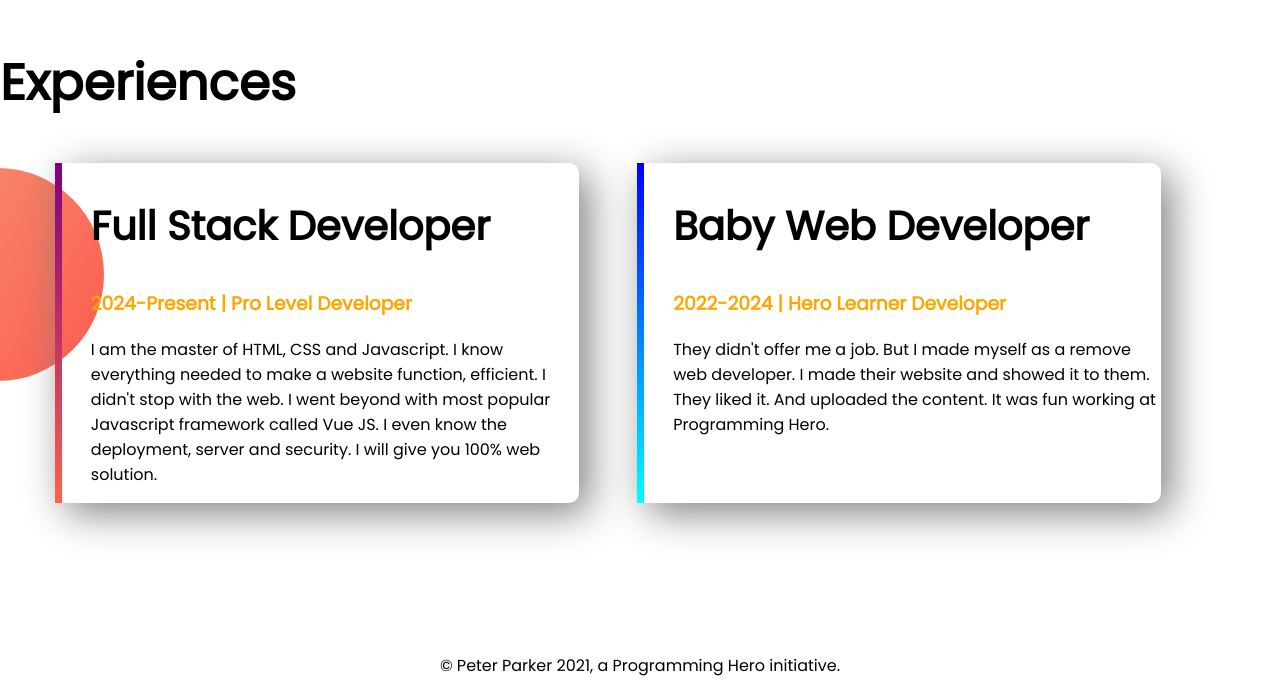
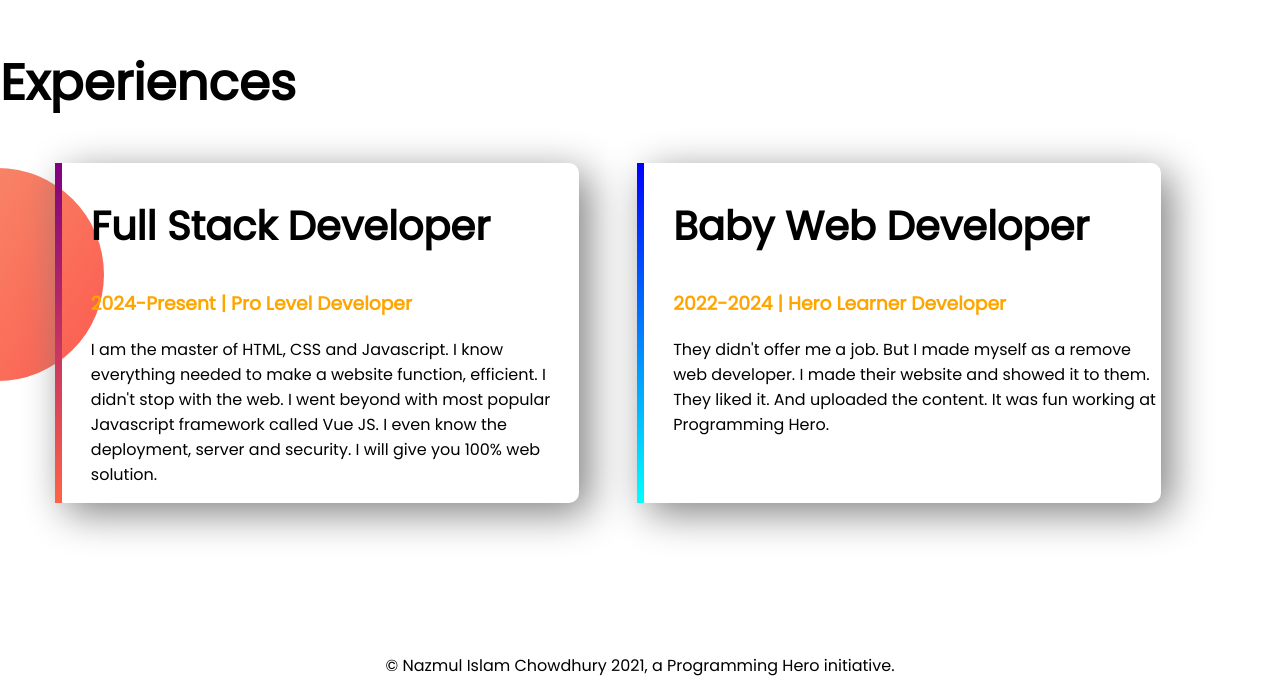
Before and after one commit to saimon1609/developer-Portfolio, a plain HTML site: page index.html in a window 1280 px wide. Shown: the part 1242-1936 px from the top of the page. Drawn offline with Linux system fonts and the light colour scheme.

Commit message:
image pixel change

```diff
--- a/index.html
+++ b/index.html
@@ -71,7 +71,7 @@
       </div>
    </section>
    <footer>
-       <p>© Peter Parker 2021, a Programming Hero initiative.</p>
+       <p>© Nazmul Islam Chowdhury 2021, a Programming Hero initiative.</p>
    </footer>
 </body>
 </html>
```
